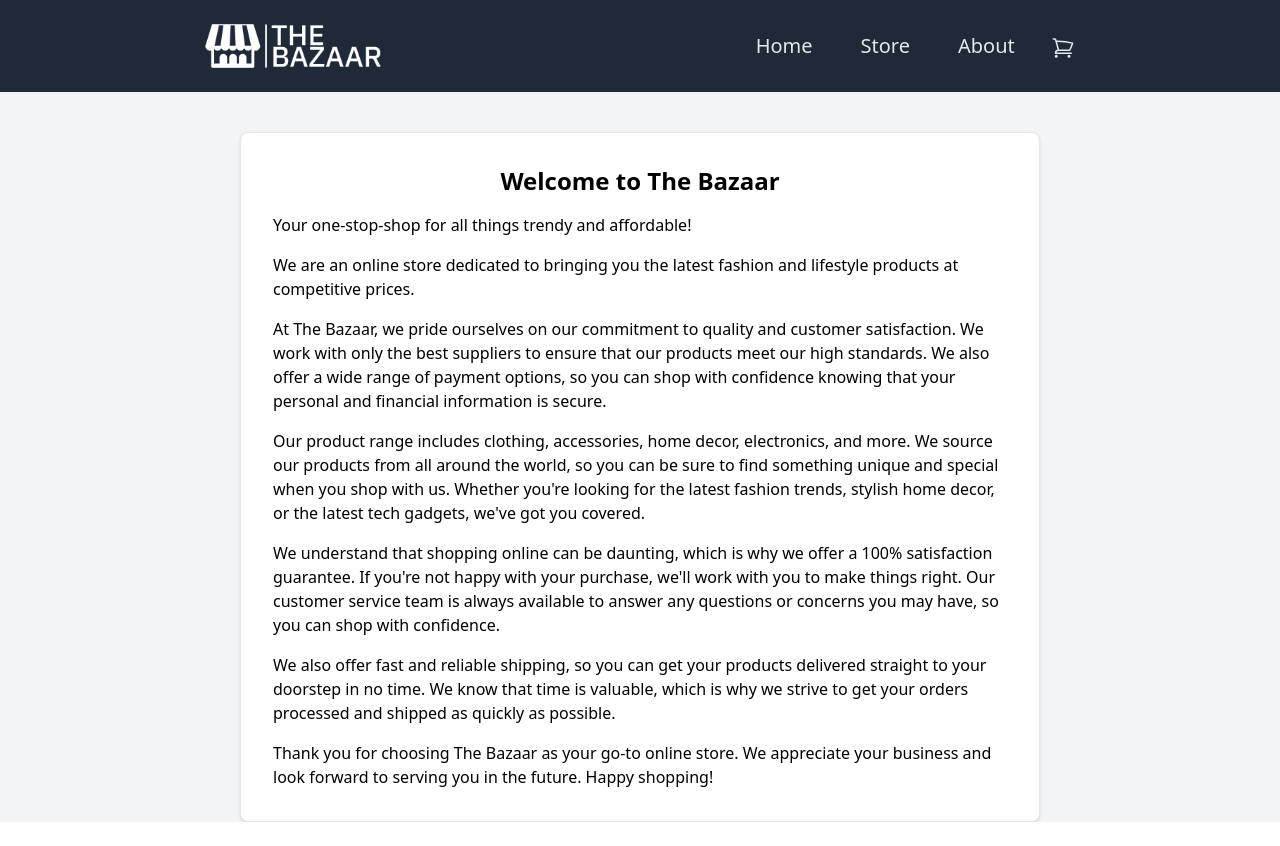
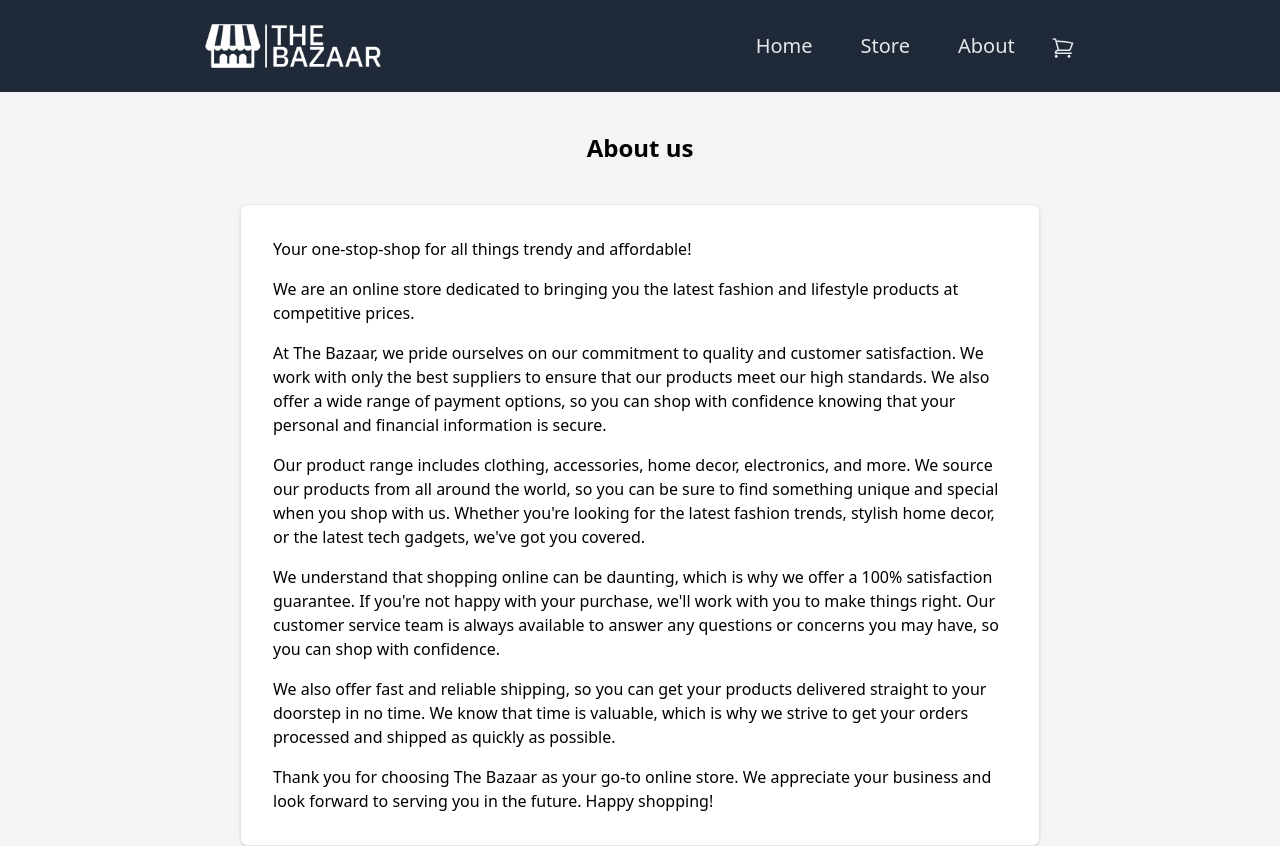
Before and after one commit to Nzha/shopping-cart, a React (Create React App) app: page /about in a window 1280 px wide. Before the commit the page ends 822 px from the top, so only its background shows below. Built offline with nearby package versions, Linux system fonts and the light colour scheme; the HTML template or start-up script is replaced by a standard one.

Commit message:
Change about us page's style

```diff
--- a/src/components/About.js
+++ b/src/components/About.js
@@ -1,10 +1,8 @@
 function About() {
   return (
-    <div className="flex justify-center px-10 pt-10">
+    <div className="flex flex-col items-center px-10 pt-10">
+      <h1 className="mb-10 text-center text-2xl font-bold">About us</h1>
       <div className="space-y-4 rounded-lg border border-gray-200 bg-white px-8 py-8 shadow dark:border-gray-700 dark:bg-gray-800 xl:w-2/3">
-        <div className="flex justify-center text-2xl font-bold">
-          Welcome to The Bazaar
-        </div>
         <p>Your one-stop-shop for all things trendy and affordable!</p>
         <p>
           We are an online store dedicated to bringing you the latest fashion
```
